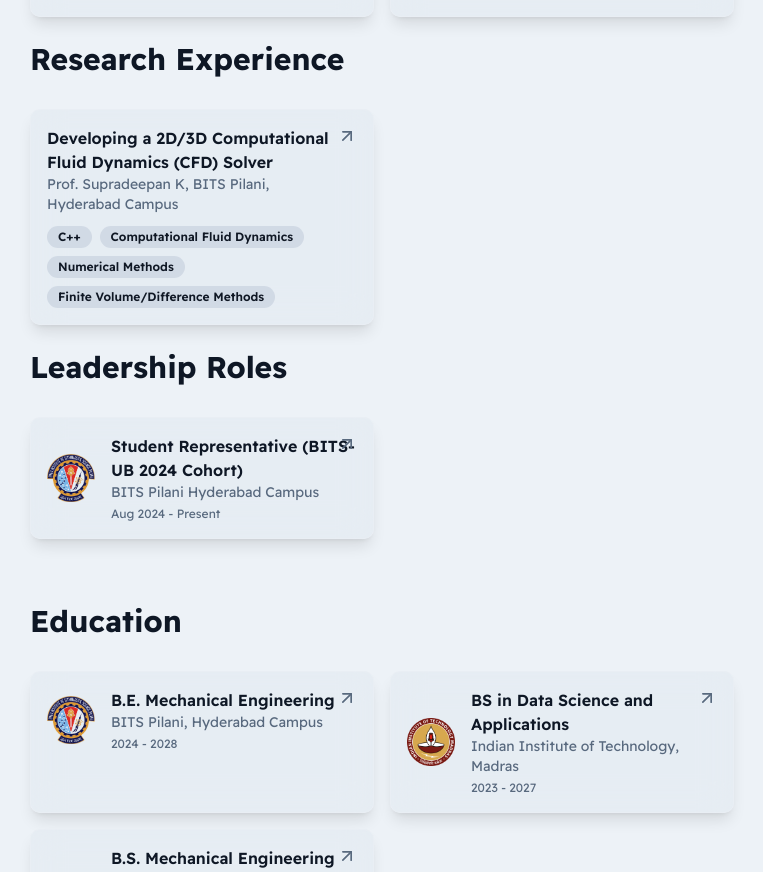
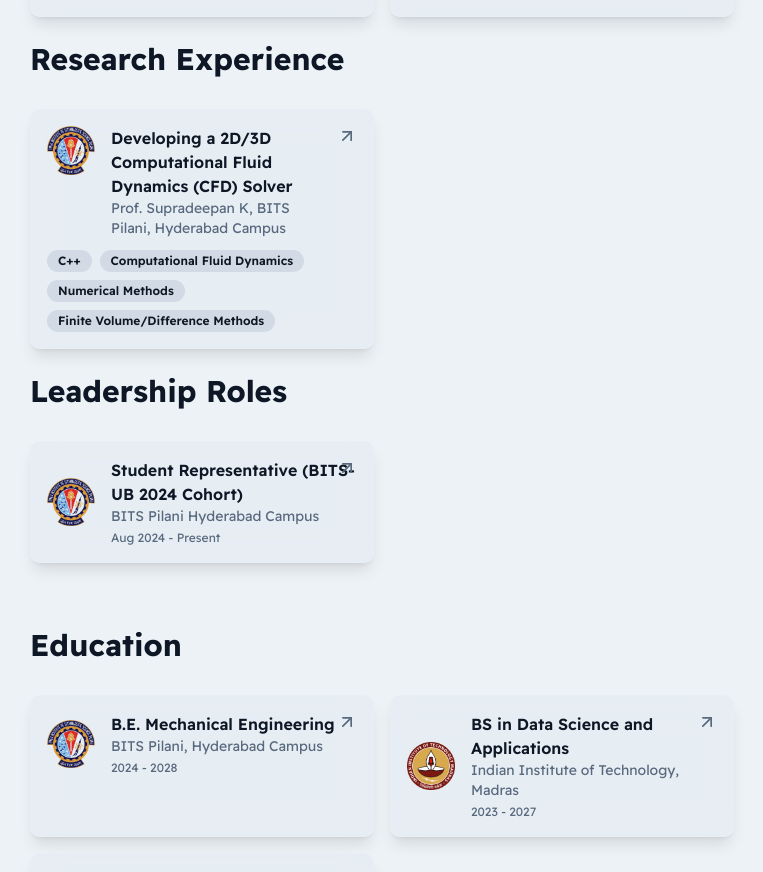
Before and after one commit to 23f2001942/Portfolio, a Next.js app: page / in a window 1280 px wide. Shown: the part 1383-2255 px from the top of the page, without its empty margins (514-1277 px from the left). Built offline with nearby package versions, Linux system fonts and the light colour scheme.

Commit message:
Add BITS logo to Research Experience card and modal
- Added logoUrl to the CFD solver research entry
- Rendered logo on the card and dialog header, matching Work Experience pattern

```diff
--- a/src/components/research-section.tsx
+++ b/src/components/research-section.tsx
@@ -2,6 +2,7 @@
 "use client";
 
 import { ArrowUpRight } from "lucide-react";
+import Image from "next/image";
 import { useState } from "react";
 import type { Research } from "@/types/portfolio";
 import { portfolioData } from "@/lib/portfolio-data";
@@ -38,10 +39,21 @@
               onClick={() => setSelectedResearch(item)}
             >
               <div className="p-4 relative">
-                <div className="pr-6">
+                <div className="flex items-start gap-4 pr-6">
+                  {item.logoUrl && (
+                    <Image
+                      src={item.logoUrl}
+                      alt={`${item.institution} logo`}
+                      width={48}
+                      height={48}
+                      className="rounded-md object-contain flex-shrink-0"
+                    />
+                  )}
+                  <div className="flex-grow">
                     <p className="font-semibold text-primary text-base">{item.title}</p>
                     <p className="text-sm text-muted-foreground">{item.supervisor}, {item.institution}</p>
                     {item.period && <p className="text-xs text-muted-foreground mt-1">{item.period}</p>}
+                  </div>
                 </div>
                 <ArrowUpRight className="h-5 w-5 text-muted-foreground absolute top-4 right-4 transition-transform duration-300 group-hover:-translate-y-1 group-hover:translate-x-1" />
                 <div className="flex flex-wrap gap-2 mt-3">
@@ -62,9 +74,22 @@
           {selectedResearch && (
             <>
               <DialogHeader>
+                <div className="flex items-start gap-4">
+                  {selectedResearch.logoUrl && (
+                    <Image
+                      src={selectedResearch.logoUrl}
+                      alt={`${selectedResearch.institution} logo`}
+                      width={64}
+                      height={64}
+                      className="rounded-md object-contain"
+                    />
+                  )}
+                  <div className="flex-grow">
                     <DialogTitle className="text-xl font-bold">{selectedResearch.title}</DialogTitle>
                     <p className="font-medium text-primary">{selectedResearch.supervisor}, {selectedResearch.institution}</p>
                     {selectedResearch.period && <p className="text-sm text-muted-foreground">{selectedResearch.period}</p>}
+                  </div>
+                </div>
               </DialogHeader>
               <div className="py-4 space-y-4 text-muted-foreground max-h-[60vh] overflow-y-auto no-scrollbar">
                 <p>
--- a/src/lib/portfolio-data.ts
+++ b/src/lib/portfolio-data.ts
@@ -59,7 +59,8 @@
       supervisor: "Prof. Supradeepan K",
       institution: "BITS Pilani, Hyderabad Campus",
       description: "Building a custom CFD solver from first principles in C++, currently focused on a 2D implementation with 3D extension planned as the next phase. The project involves implementing core numerical methods for solving fluid flow equations — including grid/mesh handling, discretization schemes, and iterative solvers — without relying on commercial or pre-built CFD packages. This project deepens hands-on understanding of computational methods in fluid mechanics, numerical analysis, and low-level scientific software development in C++.",
-      skills: ["C++", "Computational Fluid Dynamics", "Numerical Methods", "Finite Volume/Difference Methods"]
+      skills: ["C++", "Computational Fluid Dynamics", "Numerical Methods", "Finite Volume/Difference Methods"],
+      logoUrl: "/images/BITS_Logo.png"
     }
   ],
   education: [
```
Lines whose indentation alone changed are shown as unchanged.
